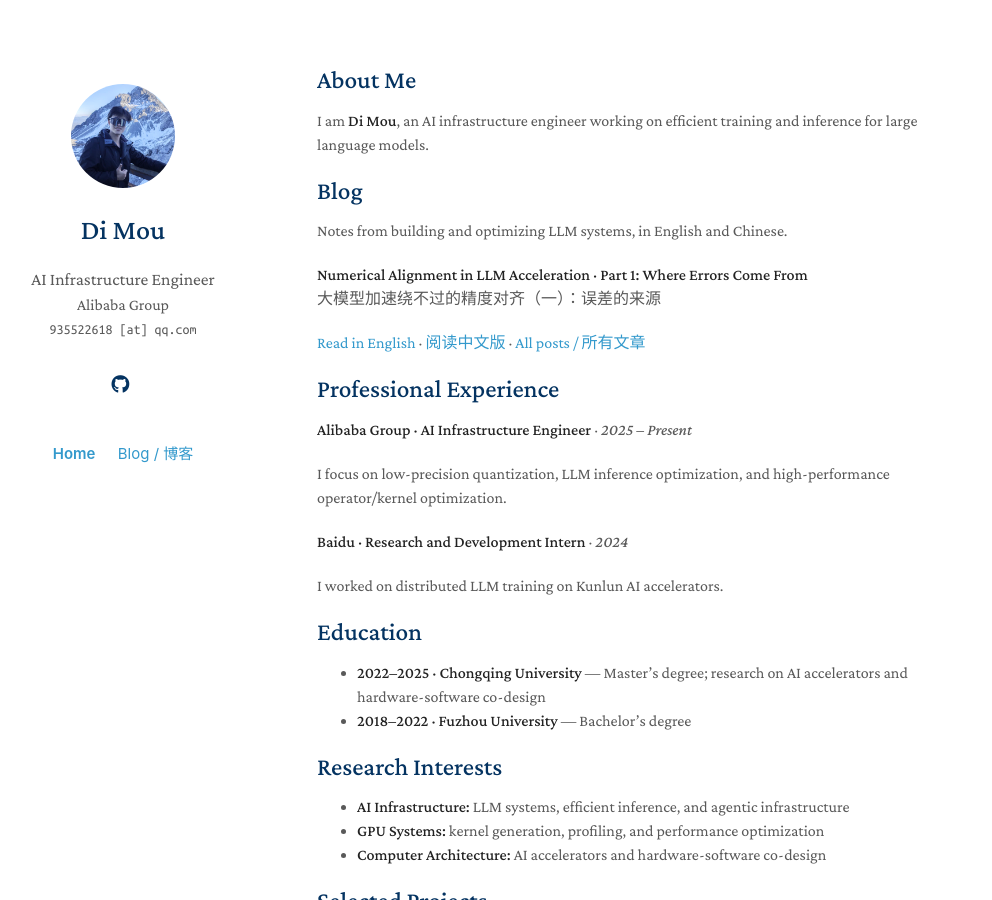
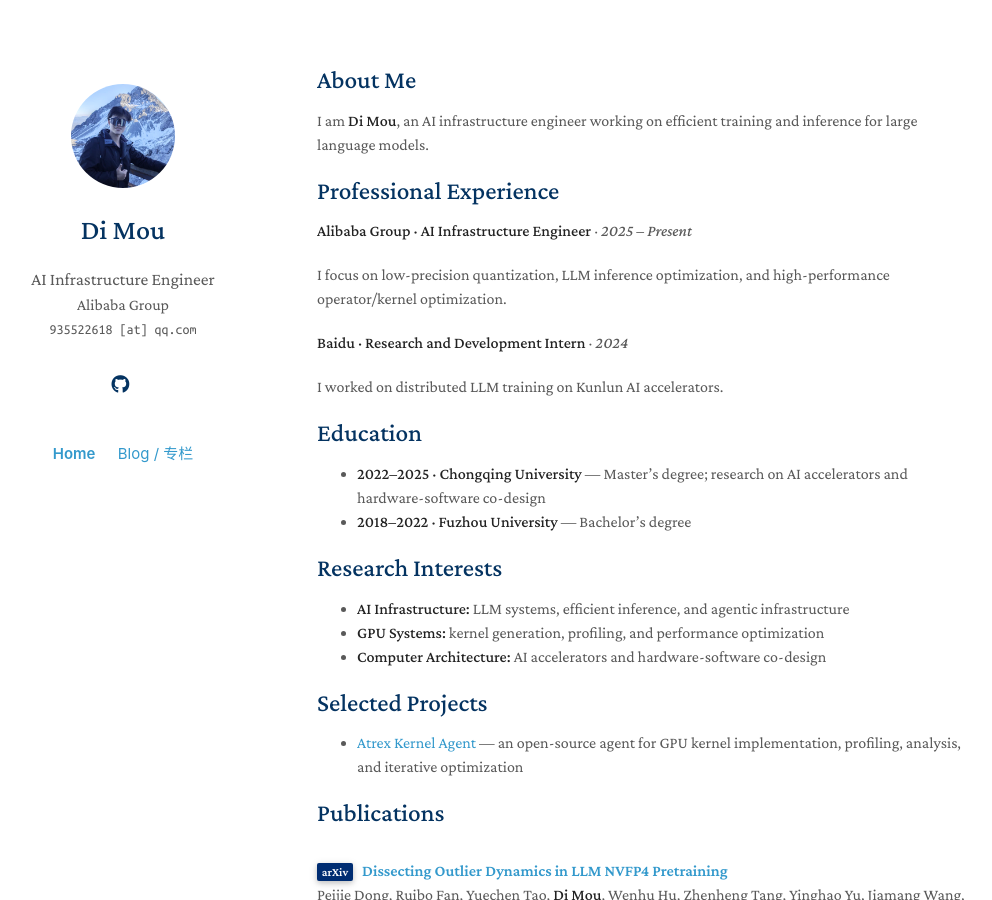
Before and after one commit to muse-coder/muse-coder.github.io, a Jekyll site: the page built from index.md, in a window 1280 px wide and 900 px high. Shown: the whole window, without its empty margins (153-1145 px from the left). Built offline with Jekyll 4.4.1, drawn with Linux system fonts in a browser that asks for light colours; a style sheet for code colours, icons or effects is not loaded; our own code applies the rules of GitHub Pages for plain Markdown files.

Commit message:
Keep the homepage personal and link to the standalone blog

```diff
--- a/_layouts/blog.html
+++ b/_layouts/blog.html
@@ -26,7 +26,7 @@
       <a class="blog-brand" href="{{ '/' | relative_url }}">{{ site.title }}</a>
       <nav aria-label="{% if page.lang == 'zh-CN' %}主导航{% else %}Main navigation{% endif %}">
         <a href="{{ '/' | relative_url }}">{% if page.lang == 'zh-CN' %}首页{% else %}Home{% endif %}</a>
-        <a href="{{ '/blog/' | relative_url }}" aria-current="location">Blog / 博客</a>
+        <a href="{{ '/blog/' | relative_url }}" aria-current="location">Blog / 专栏</a>
       </nav>
     </header>
     <main id="main">{{ content }}</main>
--- a/_layouts/homepage.html
+++ b/_layouts/homepage.html
@@ -95,7 +95,7 @@
 
         <nav class="homepage-nav" aria-label="Main navigation">
           <a href="{{ '/' | relative_url }}" aria-current="page">Home</a>
-          <a href="{{ '/blog/' | relative_url }}">Blog / 博客</a>
+          <a href="{{ '/blog/' | relative_url }}">Blog / 专栏</a>
         </nav>
       </header>
       <section>
--- a/blog/index.html
+++ b/blog/index.html
@@ -1,13 +1,13 @@
 ---
 layout: blog
-title: Blog / 博客
+title: Blog / 专栏
 permalink: /blog/
 lang: en
 description: "Di Mou's engineering notes on LLM inference, numerical accuracy, and GPU kernels. Available in English and Chinese."
 ---
 <header class="blog-intro">
   <p class="eyebrow">LLM Infra · Engineering Notes</p>
-  <h1>Blog <span lang="zh-CN">/ 博客</span></h1>
+  <h1>Blog <span lang="zh-CN">/ 专栏</span></h1>
   <p>Notes from building and optimizing LLM systems.</p>
   <p lang="zh-CN" class="intro-zh">记录 LLM Infra 工作中的问题、推导与实践。</p>
 </header>
--- a/index.md
+++ b/index.md
@@ -5,15 +5,6 @@
 ## About Me
 
 I am **Di Mou**, an AI infrastructure engineer working on efficient training and inference for large language models.
-
-## Blog
-
-Notes from building and optimizing LLM systems, in English and Chinese.
-
-**Numerical Alignment in LLM Acceleration · Part 1: Where Errors Come From**<br>
-大模型加速绕不过的精度对齐（一）：误差的来源
-
-[Read in English]({{ '/blog/numerical-alignment-part-1/en/' | relative_url }}) · [阅读中文版]({{ '/blog/numerical-alignment-part-1/zh/' | relative_url }}) · [All posts / 所有文章]({{ '/blog/' | relative_url }})
 
 ## Professional Experience
 
```
